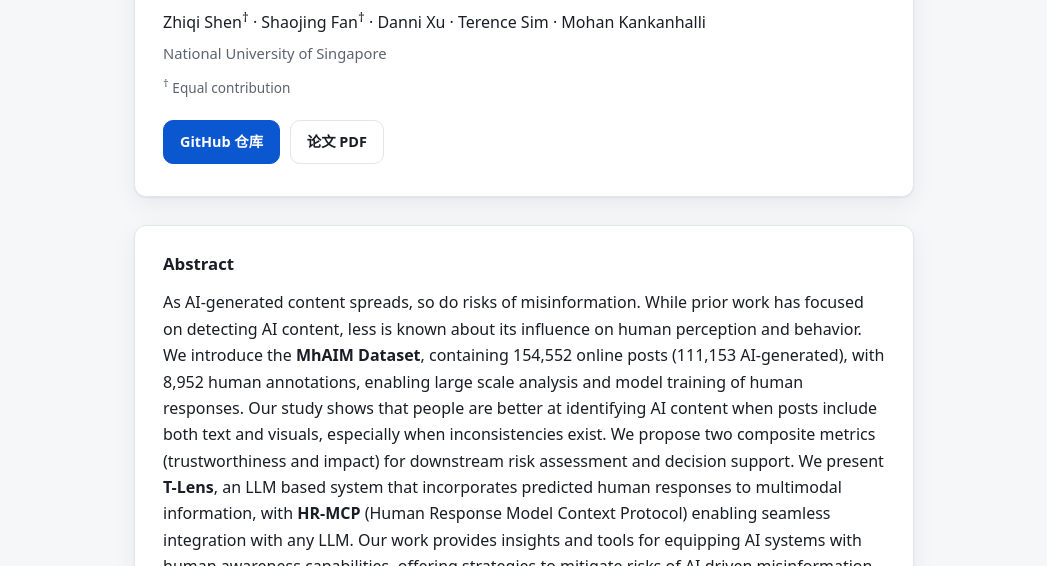
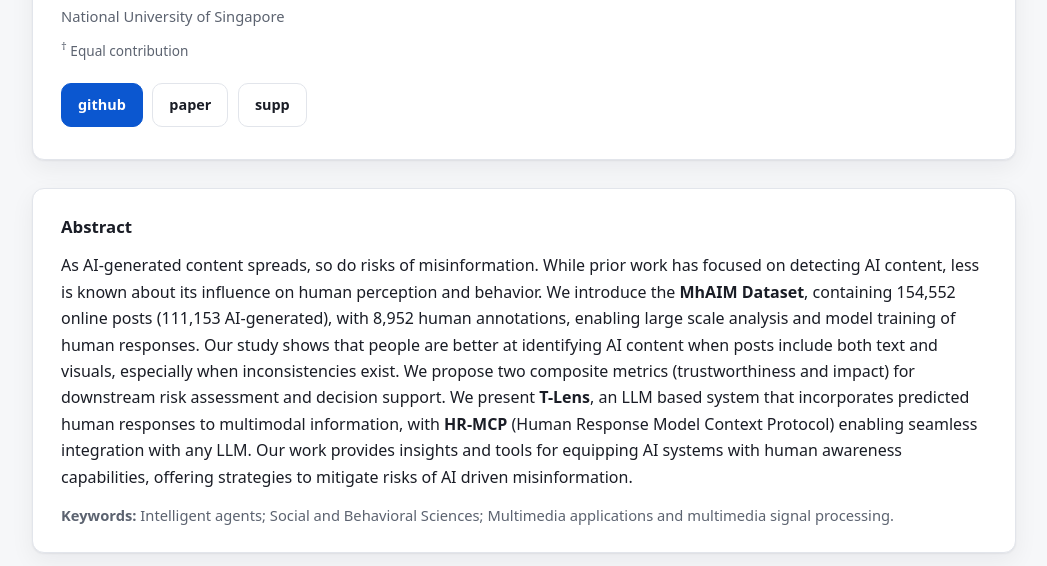
Before and after one commit to shzhiqi/mdm, a plain HTML site: page index.html in a window 1280 px wide. Shown: the part 234-800 px from the top of the page, without its empty margins (116-1163 px from the left). Drawn offline with Linux system fonts and the light colour scheme.

Commit message:
modified index.html

```diff
--- a/index.html
+++ b/index.html
@@ -28,7 +28,7 @@
     a { color: var(--accent); text-decoration: none; }
     a:hover { text-decoration: underline; }
     .wrap {
-      max-width: 820px;
+      max-width: 1024px;
       margin: 0 auto;
       padding: 2.5rem 1.25rem 4rem;
     }
@@ -157,8 +157,9 @@
       <p class="affil">National University of Singapore</p>
       <p class="affil" style="font-size:0.85rem;margin-top:0.5rem;"><sup>†</sup> Equal contribution</p>
       <div class="actions">
-        <a class="btn primary" href="https://github.com/shzhiqi/mdm" rel="noopener">GitHub 仓库</a>
-        <a class="btn" href="paper.pdf" title="将 PDF 命名为 paper.pdf 放在仓库根目录后即可访问">论文 PDF</a>
+        <a class="btn primary" href="https://github.com/shzhiqi/mdm" rel="noopener">github</a>
+        <a class="btn" href="COMSI-2025-12-0245.R2_Shen.pdf" title="">paper</a>
+        <a class="btn" href="COMSI-2025-12-0245.R2_Shen_supp.pdf" title="">supp</a>
       </div>
     </header>
 
```
